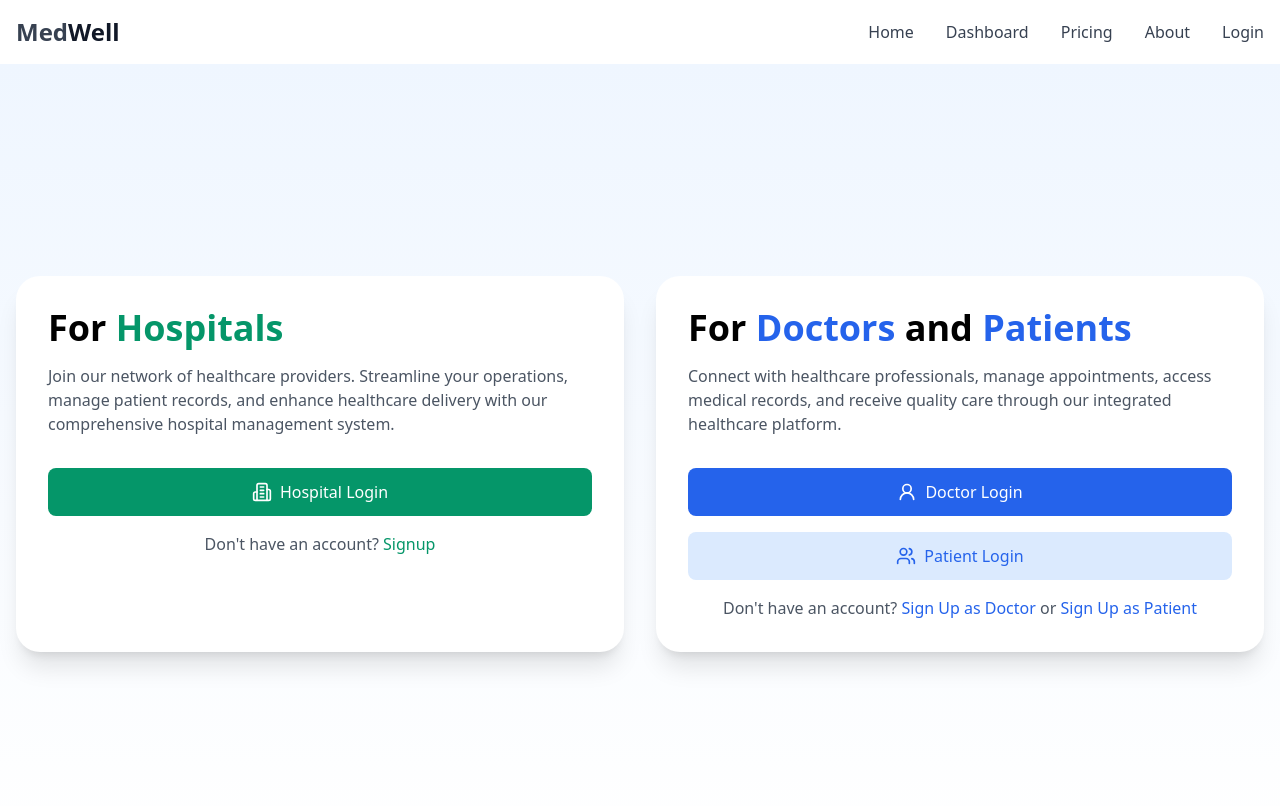
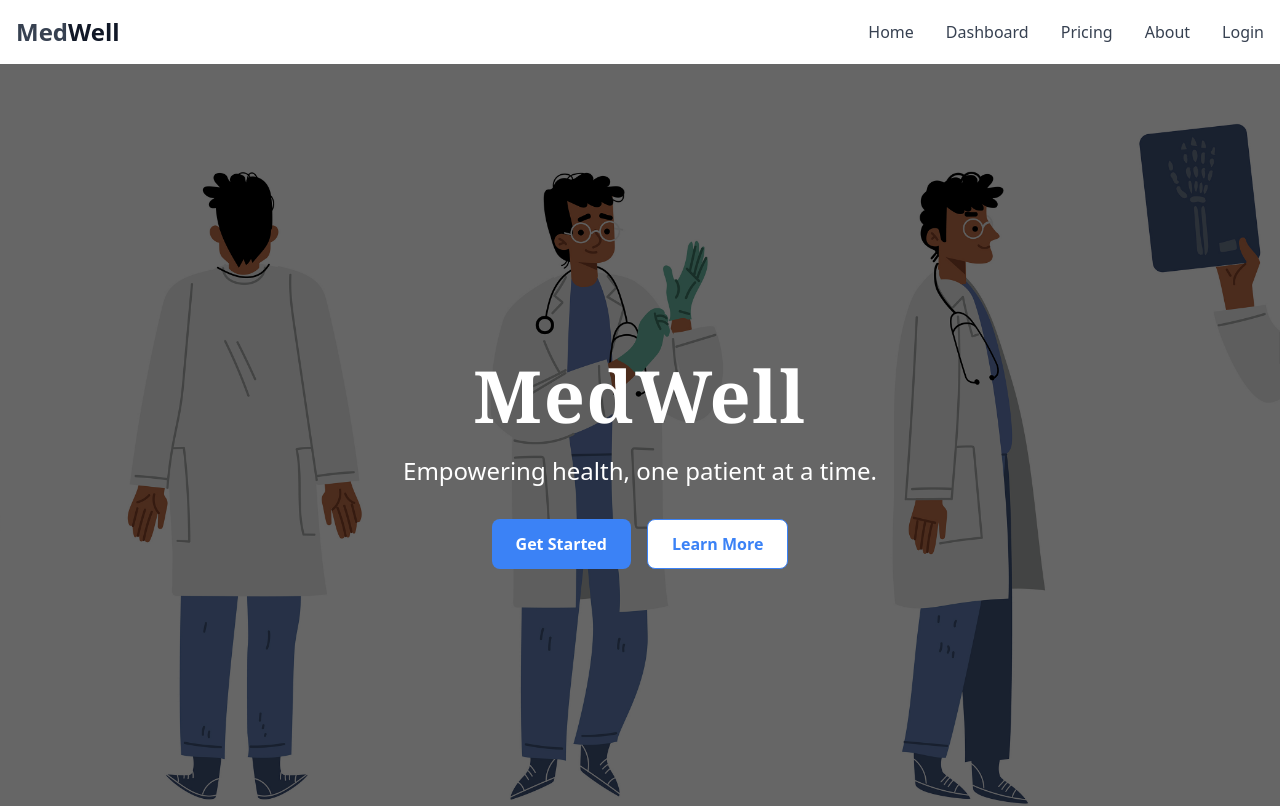
Before and after one commit to rsayyed591/Medwell-Frontend, a React (Vite) app: page / in a window 1280 px wide. Shown: the top 806 px of the page. Built offline with nearby package versions, Linux system fonts and the light colour scheme.

Commit message:
added auth 2

```diff
--- a/src/App.jsx
+++ b/src/App.jsx
@@ -9,7 +9,7 @@ import Pricing from './pages/Pricing'
 import Hero from './pages/Hero'
 import { SignUp } from './pages/Auth/SignUp'
 import { Login } from './pages/Auth/Login'
-import UserSelection from './pages/UserSelect'
+import UserSelect from './pages/UserSelect'
 import { DoctorLogin } from './pages/Auth/DoctorLogin'
 import { DoctorSignUp } from './pages/Auth/DoctorSignup'
 import { HospitalLogin } from './pages/Auth/HospitalLogin'
@@ -40,8 +40,8 @@ function Layout() {
       <Navbar />
       <main className="flex-grow pt-16">
         <Routes>
-          <Route path="/" element={<UserSelection />} />
-          <Route path="/hero" element={<Hero />} />
+          <Route path="/" element={<Hero />} />
+          <Route path="/auth" element={<UserSelect />} />
           <Route path="/pricing" element={<Pricing />} />
           <Route path="/dashboard" element={<Dashboard />} />
           <Route path="/about" element={<About />} />
--- a/src/pages/components/Navbar.jsx
+++ b/src/pages/components/Navbar.jsx
@@ -49,7 +49,6 @@ export default function Navbar() {
   }, [isOpen])
 
   const handleLogout = () => {
-    localStorage.removeItem('User')
     localStorage.removeItem('Token')
     setIsLoggedIn(false)
     navigate('/')
@@ -107,7 +106,7 @@ export default function Navbar() {
             ) : (
               <li className="my-3 md:my-0">
                 <Link
-                  to="/"
+                  to="/auth"
                   className="text-gray-700 hover:text-gray-900 transition duration-300"
                   onClick={() => setIsOpen(false)}
                 >
```
